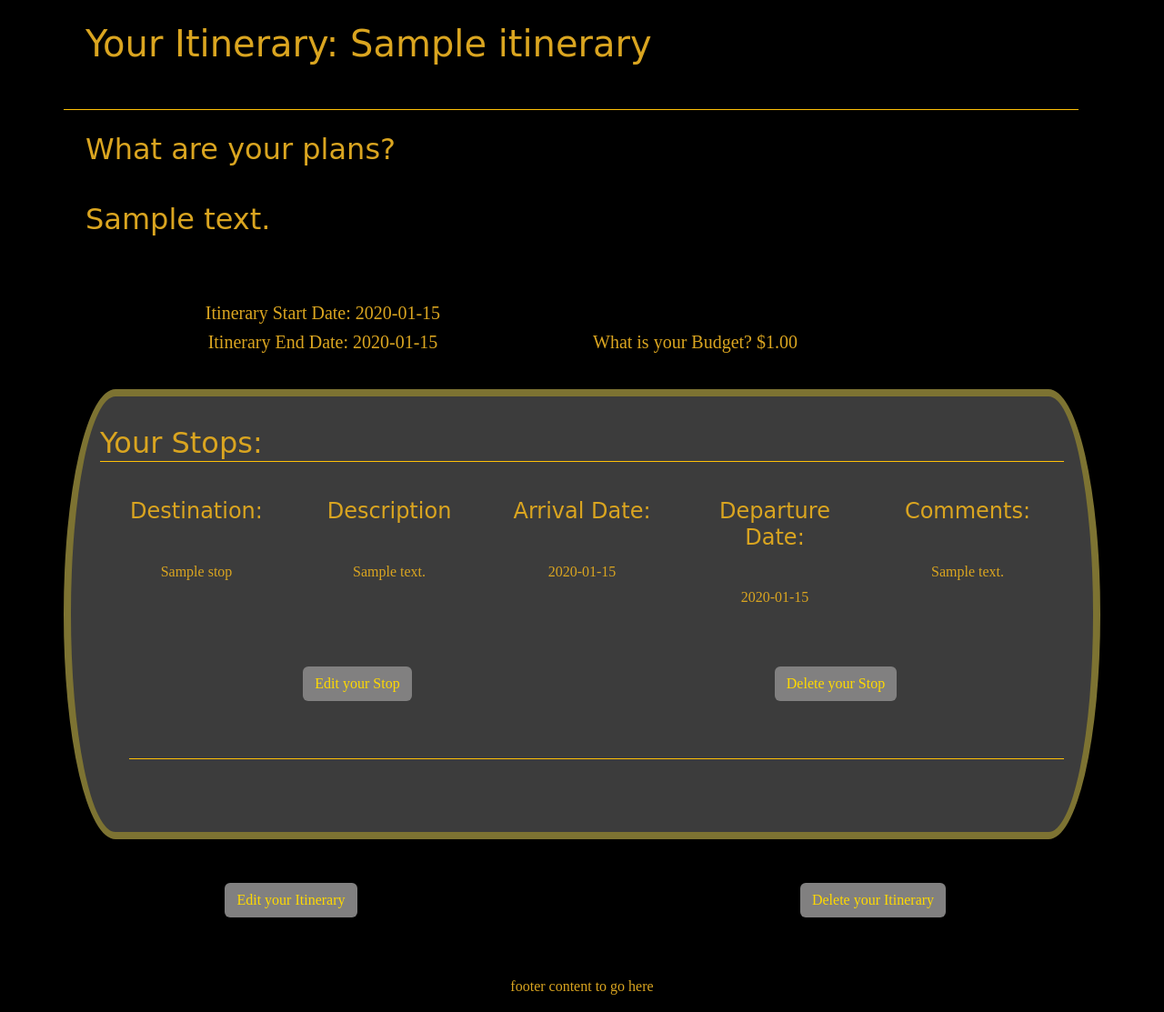
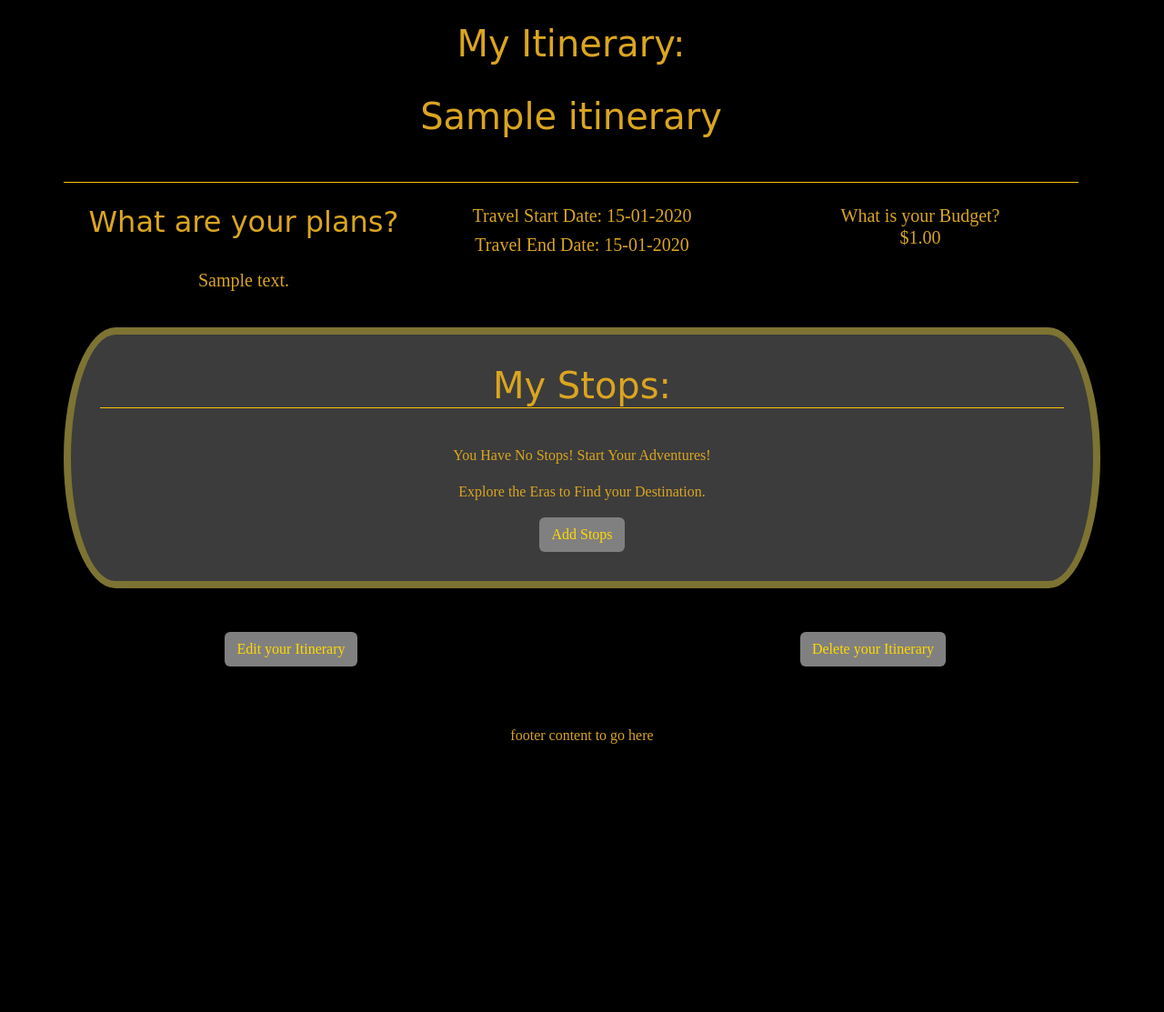
Before and after one commit to BUSAMT/DestinationInTime, a Django app: page /itins/1/ in a window 1280 px wide. Shown: the part 163-1276 px from the top of the page at 91% size. After the commit the page ends 981 px from the top, so only its background shows below. Run offline with Django 4.2, Linux system fonts and the light colour scheme; a user stored in the database is signed in; tables that the repository leaves empty hold one stand-in row (values such as "Sample post"); some web fonts are replaced.

Commit message:
fixed the stupid date AGAIN, better layout for itinerarys/stops index

```diff
--- a/destinationsintime/settings.py
+++ b/destinationsintime/settings.py
@@ -135,9 +135,9 @@
 
 USE_TZ = True
 
-DATE_FORMAT = '%d.%m.%Y'
+
 USE_L10N = False
-DATE_INPUT_FORMATS = ['%m/%d/%Y']
+
 
 
 # Static files (CSS, JavaScript, Images)
--- a/main_app/templates/itins/detail.html
+++ b/main_app/templates/itins/detail.html
@@ -2,23 +2,28 @@
 {% block content %}
 
 <section class="container text-center">
-    <div class="row container-fluid h4 pb-2 mb-4 border-bottom border-warning text-start">
-        <h1 class="title">Your Itinerary: {{ itinerary.init_name }}</h1>
+    <div class="row container-fluid h4 pb-2 mb-4 border-bottom border-warning ">
+        <h1 class="title">My Itinerary:
+        <br>
+        <div class="padder container"></div>
+        {{ itinerary.init_name }}
+        </h1>
     </div>
 
-
-        <div class="row container text-start ">
-            <h2>What are your plans? <br> <br> {{ itinerary.itin_description }}</h2>
+    <div class="container text-center">
+        <div class="row align-items-start">
+            <div class="col">
+            <h2>What are your plans?</h2>
+             <br>
+            <h5> {{ itinerary.itin_description }}</h5>
         </div>
-    <div class="row">
-        <div class="padder container"></div>
-        <div class="padder container"></div>
+            <div class="col align-items-center">
+                <h5>Travel Start Date: {{ itinerary.init_travel_date|date:"d-m-Y" }}</h5>
+                <h5>Travel End Date: {{ itinerary.end_travel_date|date:"d-m-Y" }}</h5>
+        </div>
         <div class="col">
-            <h5>Itinerary Start Date: {{ itinerary.init_travel_date|date:"Y-m-d" }}</h5>
-            <h5>Itinerary End Date: {{ itinerary.end_travel_date|date:"Y-m-d" }}</h5>
-        </div>
-        <div class="col d-flex align-items-end">
-            <h5>What is your Budget? ${{ itinerary.user_budget|floatformat:2|safe }}</h5>
+            <h5>What is your Budget? <br> ${{ itinerary.user_budget|floatformat:2|safe }}</h5>
+            </div>
         </div>
     </div>
 
@@ -26,10 +31,10 @@
 
     <div class="row">
         <div class="destination-card">
-            <h2 class=" text-start border-bottom border-warning ">Your Stops:</h2>
+            <h1 class=" border-bottom border-warning ">My Stops:</h1>
 
             <div class="padder container"></div>
-
+        {% if itins %}
             {% for stop in stops %}
             <div class="container text-center">
                 <div class="row">
@@ -46,12 +51,12 @@
                   <div class="col">
                     <h4>Arrival Date:</h4>
                   <div class="padder container"></div>
-                  <div class="row justify-content-center">{{ stop.init_date_at_dest|date:"Y-m-d" }}</div>
+                  <div class="row justify-content-center">{{ stop.init_date_at_dest|date:"d-m-Y" }}</div>
                   </div>
                   <div class="col">
                     <h4>Departure Date:</h4>
                   <div class="padder container"></div>
-                  <div class="row justify-content-center">{{ stop.end_date_at_dest|date:"Y-m-d" }}</div>
+                  <div class="row justify-content-center">{{ stop.end_date_at_dest|date:"d-m-Y" }}</div>
                   </div>
                   <div class="col">
                     <h4>Comments:</h4>
@@ -82,6 +87,13 @@
                 <div class="padder container"></div>
 
               {% endfor %}
+              {% else %}
+                <div class="text-center">
+                    <p>You Have No Stops! Start Your Adventures!</p>
+                    <p>Explore the Eras to Find your Destination.</p>
+                    <a href="{% url 'home'  %}" class="btn">Add Stops</a>
+                </div>
+        {% endif %}
             </ul>
         </div>
     </div>
--- a/main_app/urls.py
+++ b/main_app/urls.py
@@ -17,14 +17,10 @@
     path('itins/<int:pk>/delete/', views.ItinDelete.as_view(), name='itins_delete'),
 
     # ------Stops (/itins/)-----------------------------
-    # path('itins/<int:itinerary_id>/addstop/', views.add_stop, name='add_stop'),
-    # amended add stop with new path
     path('eras/<int:era_id>/destination/<int:dest_id>/addstop/', views.add_stop, name='add_stop'),
 
-    # ------Delete Stops (/itins/)-----------------------------
-    # path('itins/<int:itin_id>/<int:pk>/delete/', views.StopDelete.as_view(), name='delete_stop'),
 
-     # trying a new thing
+     # ------Delete and Edit Stops (/itins/)-----------------------------
     path('itins/<int:itinerary_id>/edit/<int:stop_id>/', views.edit_stop, name='edit_stop'),
     path('itins/<int:itinerary_id>/delete/<int:stop_id>/', views.delete_stop, name='delete_stop'),
 
```
Also changed, not shown: main_app/templates/itins/itins_detail.html (deleted, +0 -26 lines), main_app/templates/main_app/stop_confirm_delete.html (deleted, +0 -34 lines).
